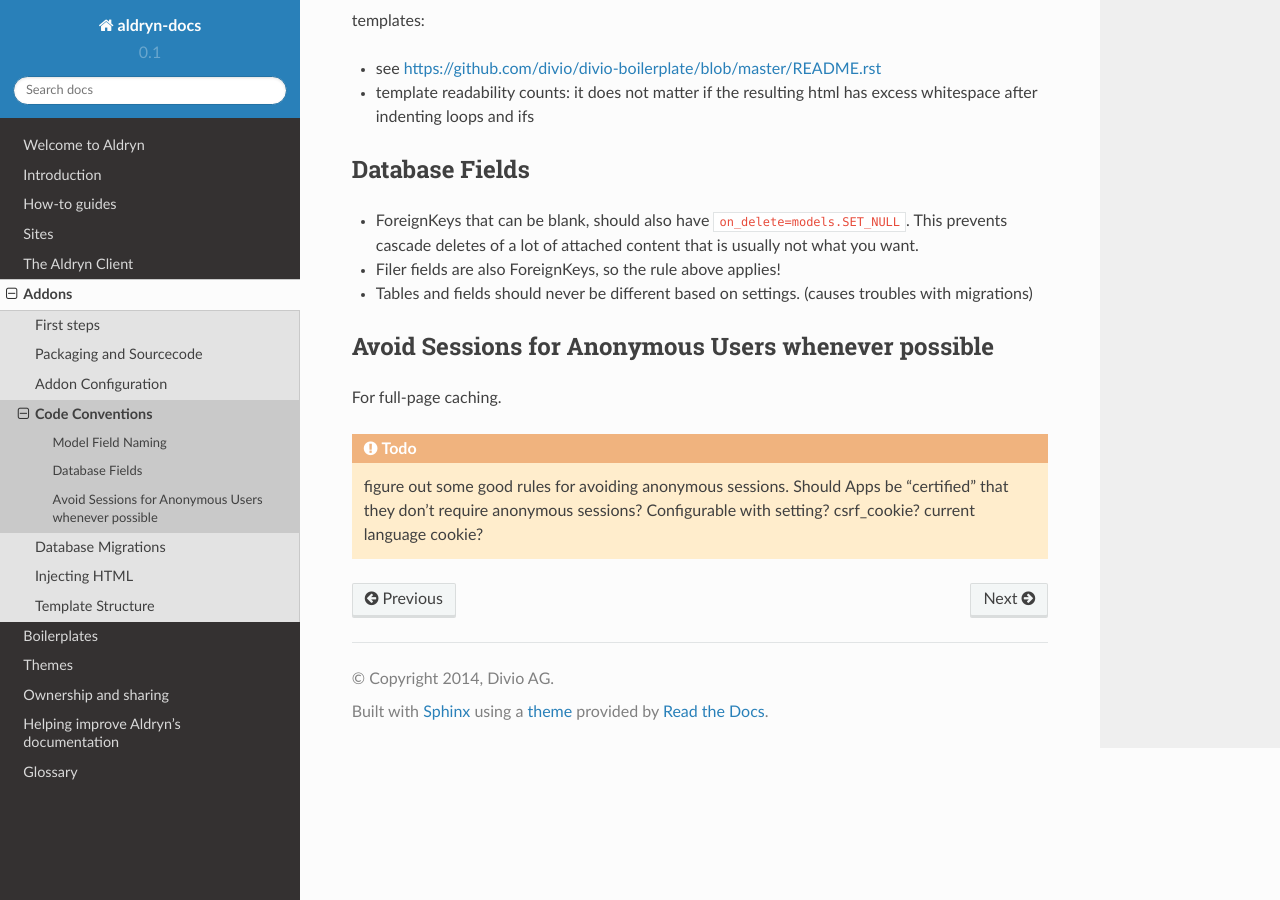
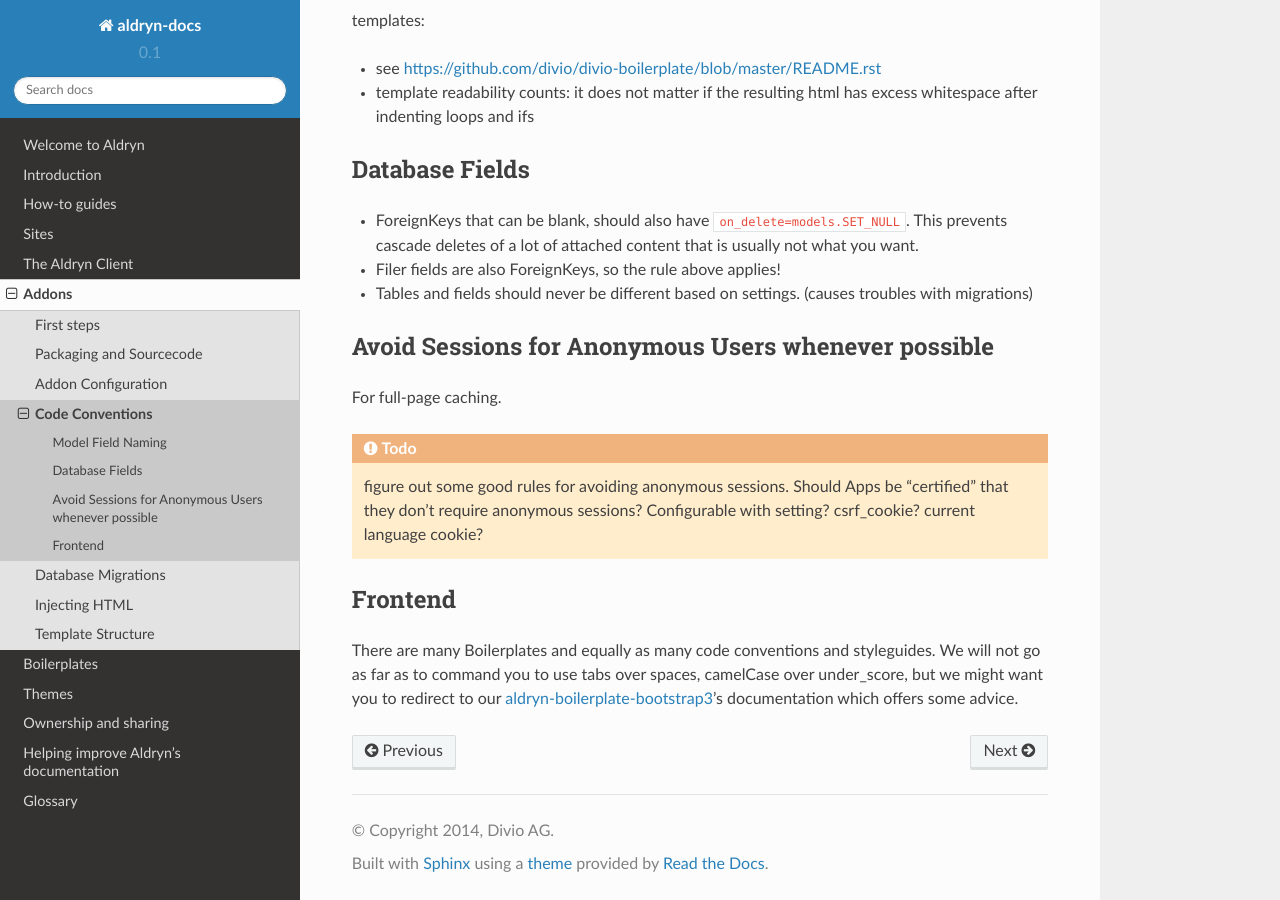
Before and after one commit to aldryn/aldryn-docs, a Sphinx documentation site: the page built from docs/reference/addons/code-conventions.rst, in a window 1280 px wide and 900 px high, scrolled down 986 px. Built offline with Sphinx 7.4.7 and the Read the Docs theme 2.0.0, drawn with Linux system fonts in a browser that asks for light colours.

Commit message:
add frontend note

```diff
--- a/docs/reference/addons/code-conventions.rst
+++ b/docs/reference/addons/code-conventions.rst
@@ -61,3 +61,11 @@ For full-page caching.
 .. TODO:: figure out some good rules for avoiding anonymous sessions.
           Should Apps be "certified" that they don't require anonymous sessions?
           Configurable with setting? csrf_cookie? current language cookie?
+
+Frontend
+--------
+
+There are many Boilerplates and equally as many code conventions and styleguides. We will not go as far as to
+command you to use tabs over spaces, camelCase over under_score, but we might want you to redirect to our
+`aldryn-boilerplate-bootstrap3 <https://aldryn-boilerplate-bootstrap3.readthedocs.org/en/latest/>`_'s
+documentation which offers some advice.
```
